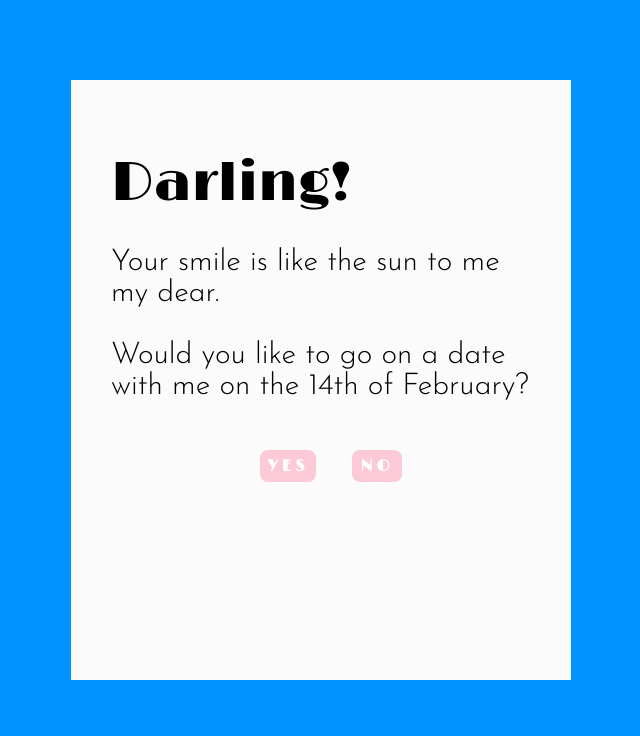
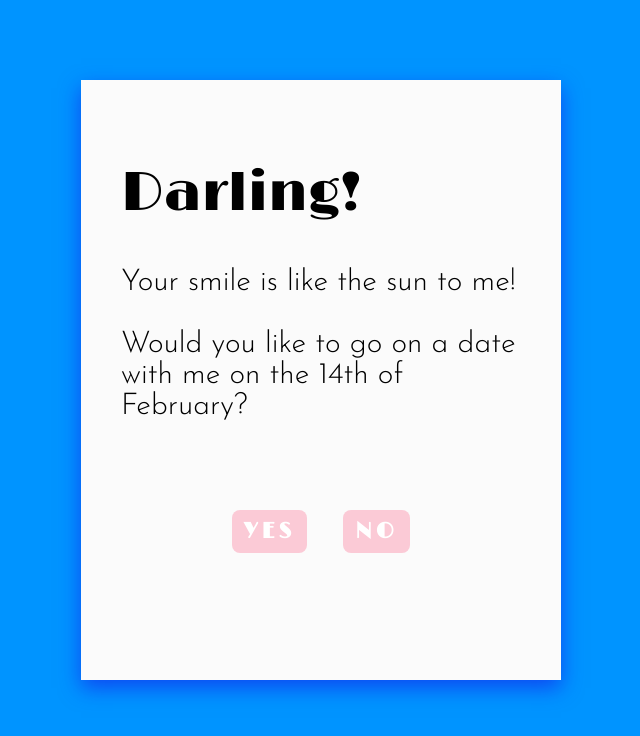
Before and after one commit to JohLeo/cake-crumbs, a React (Create React App) app in the folder my-app/: page /darling in a window 1280 px wide. Shown: the top 736 px of the page, without its empty margins (319-959 px from the left). Built offline with nearby package versions, Linux system fonts and the light colour scheme.

Commit message:
darling setup

```diff
--- a/my-app/src/components/Darling.tsx
+++ b/my-app/src/components/Darling.tsx
@@ -16,7 +16,7 @@ const Darling: React.FC = () => {
       <Letter>
         <LetTitle> Darling! </LetTitle>
         <LetP>
-          Your smile is like the sun to me my dear.
+          Your smile is like the sun to me!
           <br />
           <br />
           Would you like to go on a date with me on the 14th of February?
--- a/my-app/src/components/style/darling-style.tsx
+++ b/my-app/src/components/style/darling-style.tsx
@@ -12,29 +12,30 @@ export const Letter = styled.div`
   display: flex;
   flex-direction: column;
   background-color: #FBFBFB;
-  width: 500px;
+  width: 480px;
   height: 600px;
-
+  box-shadow: 0 8px 20px rgba(27, 0, 229, 0.512);
 `;
 
 export const LetTitle = styled.h1`
   font-family: Limelight;
   font-size: 55px;
   font-weight: 300;
-  margin: 70px 0 0 40px;
+  margin: 80px 0 0 40px;
 `
 
 export const LetP = styled.p`
   font-size: 30px;
   font-weight: 300;
-  margin: 30px 40px;
+  margin: 40px 40px;
 `
 
 export const Buttons = styled.div`
   display: flex;
   flex-direction: row;
   justify-content: center;
-  margin-left: -30px;
+  margin-left: -14%;
+  margin-top: 30px;
 `;
 
 export const ButtOne = styled.div`
@@ -48,8 +49,8 @@ export const ButtTwo = styled.div`
 export const YesButton = styled.button`
   background-color: #FBCAD6;
   color: #fff;
-  padding: 6px 8px;
-  font-size: 16px;
+  padding: 8px 12px;
+  font-size: 22px;
   font-family: Limelight;
   font-weight: 700;
   text-transform: uppercase;
@@ -68,8 +69,8 @@ export const NopeButton = styled.button`
 position: absolute;
   background-color: #FBCAD6;
   color: #fff;
-  padding: 6px 8px;
-  font-size: 16px;
+  padding: 8px 12px;
+  font-size: 22px;
   font-family: Limelight;
   font-weight: 700;
   text-transform: uppercase;
```
